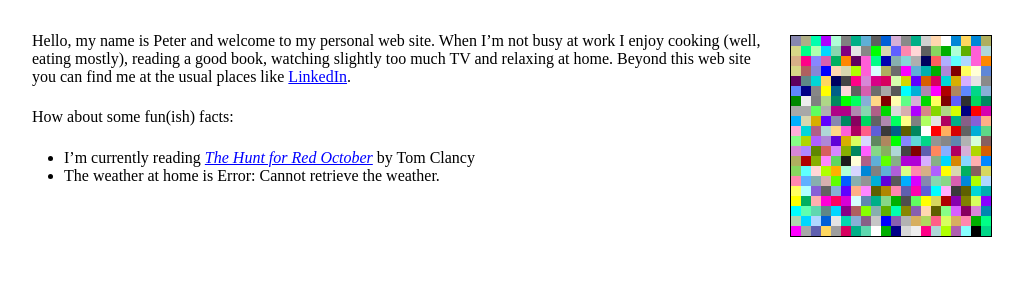
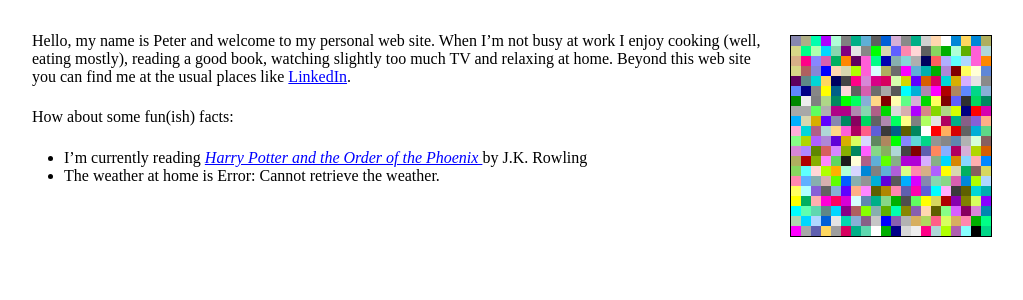
Before and after one commit to plindstrom/plind.us, a PHP site: page / in a window 1280 px wide. Shown: the part 86-386 px from the top of the page, without its empty margins (128-1151 px from the left). Run offline with PHP 8.4, Linux system fonts and the light colour scheme; data that the repository does not hold is empty.

Commit message:
Updated currently reading.

```diff
--- a/www/index.php
+++ b/www/index.php
@@ -9,7 +9,7 @@
 		<p>Hello, my name is Peter and welcome to my personal web site.  When I&rsquo;m not busy at work I enjoy cooking (well, eating mostly), reading a good book, watching slightly too much TV and relaxing at home. Beyond this web site you can find me at the usual places like <a href="https://www.linkedin.com/in/pclindstrom">LinkedIn</a>.</p>
 		<p>How about some fun(ish) facts:</p>
 		<ul class="list-standard">
-			<li>I&rsquo;m currently reading <a href="https://www.goodreads.com/book/show/48720201-the-hunt-for-red-october"><em>The Hunt for Red October</em></a> by Tom Clancy</li>
+			<li>I&rsquo;m currently reading <a href="https://www.goodreads.com/book/show/2.Harry_Potter_and_the_Order_of_the_Phoenix"><em>Harry Potter and the Order of the Phoenix </em></a> by J.K. Rowling</li>
 			<li>The weather at home is <?php echo Get_Wx(); ?></li>
 			<li>When I was born <?php echo Get_Fact(); ?></li>
 		</ul>
```
